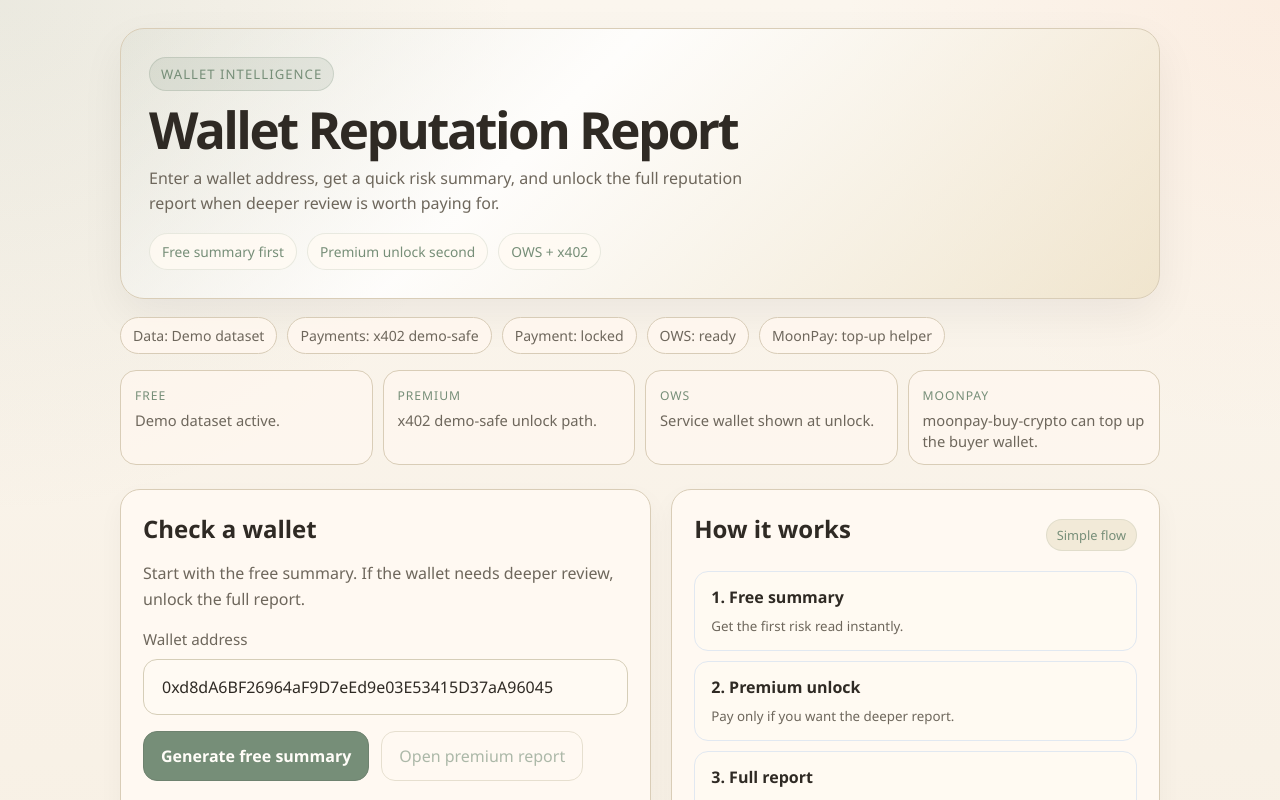
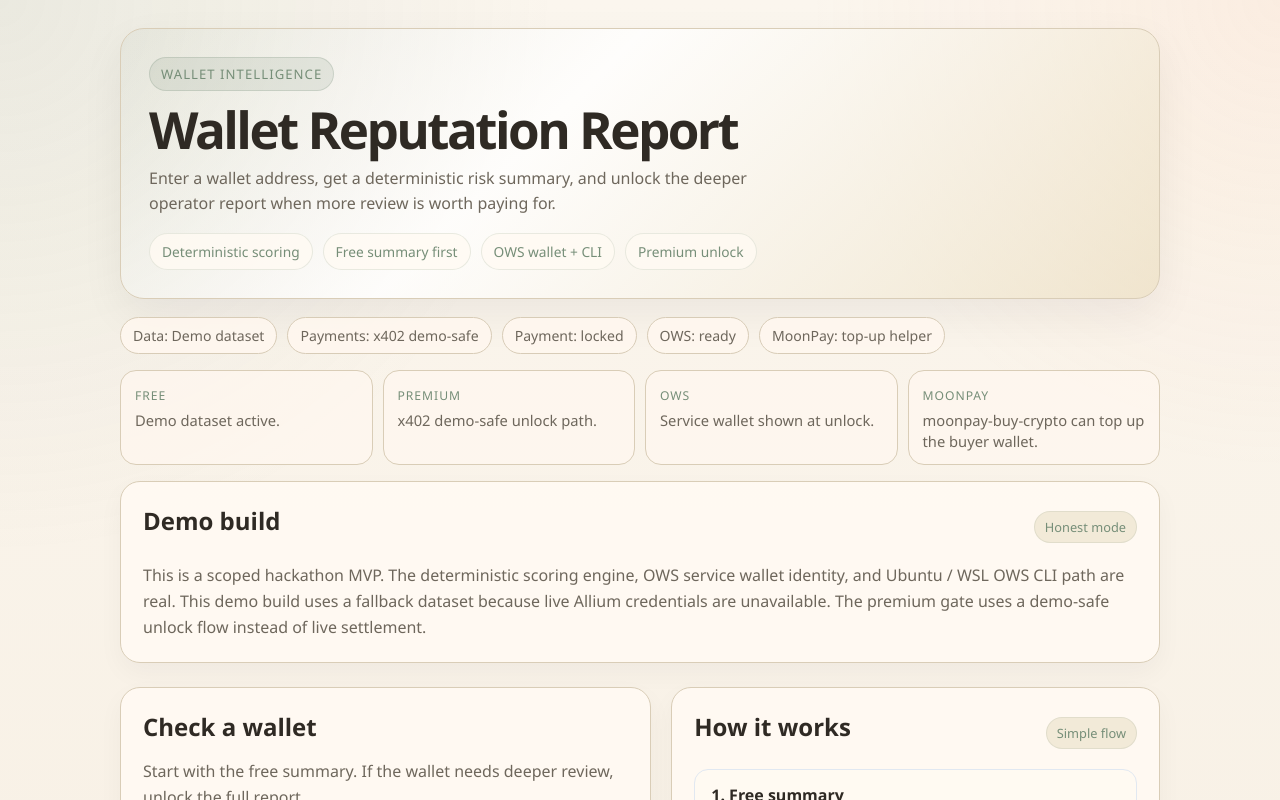
Before and after one commit to ch3ronsa/Wallet-Reputation-Report, a Next.js app: page / in a window 1280 px wide. Shown: the top 800 px of the page. Built offline with nearby package versions, Linux system fonts and the light colour scheme.

Commit message:
Clarify honest demo mode across UX and docs

```diff
--- a/app/globals.css
+++ b/app/globals.css
@@ -124,6 +124,14 @@ textarea {
   display: grid;
   gap: 10px;
   margin-top: 16px;
+}
+
+.demo-note {
+  margin-top: 16px;
+}
+
+.demo-note p {
+  margin: 0;
 }
 
 .proof-card {
--- a/app/page.tsx
+++ b/app/page.tsx
@@ -11,6 +11,7 @@ import { PremiumTeaserCard } from "@/components/report-ui/premium-teaser-card";
 import { PaywallPanel } from "@/components/report-ui/paywall-panel";
 import { PremiumReportView } from "@/components/report-ui/premium-report-view";
 import { StackProofGrid } from "@/components/report-ui/stack-proof-grid";
+import { DemoBuildNote } from "@/components/report-ui/demo-build-note";
 
 async function postJson<T>(url: string, body: Record<string, unknown>, headers?: HeadersInit): Promise<{
   status: number;
@@ -249,6 +250,8 @@ export default function HomePage() {
         owsWalletName={paywall?.owsService?.walletName}
       />
 
+      <DemoBuildNote dataMode={auditDataMode} paymentMode={paymentMode} />
+
       <section className="grid">
         <WalletForm
           address={address}
--- /dev/null
+++ b/src/components/report-ui/demo-build-note.tsx
@@ -0,0 +1,28 @@
+type DemoBuildNoteProps = {
+  dataMode: "mock" | "real";
+  paymentMode: "mock" | "real";
+};
+
+export function DemoBuildNote(props: DemoBuildNoteProps) {
+  const dataNote =
+    props.dataMode === "real"
+      ? "Live Allium data is active."
+      : "This demo build uses a fallback dataset because live Allium credentials are unavailable.";
+  const paymentNote =
+    props.paymentMode === "real"
+      ? "The premium gate is using the live x402 path."
+      : "The premium gate uses a demo-safe unlock flow instead of live settlement.";
+
+  return (
+    <section className="panel demo-note">
+      <div className="section-heading">
+        <h2>Demo build</h2>
+        <span className="section-tag">Honest mode</span>
+      </div>
+      <p>
+        This is a scoped hackathon MVP. The deterministic scoring engine, OWS service wallet identity, and Ubuntu /
+        WSL OWS CLI path are real. {dataNote} {paymentNote}
+      </p>
+    </section>
+  );
+}
--- a/src/components/report-ui/hero-section.tsx
+++ b/src/components/report-ui/hero-section.tsx
@@ -5,14 +5,15 @@ export function HeroSection() {
         <span className="hero-kicker">Wallet intelligence</span>
         <h1>Wallet Reputation Report</h1>
         <p>
-          Enter a wallet address, get a quick risk summary, and unlock the full reputation report when deeper review
-          is worth paying for.
+          Enter a wallet address, get a deterministic risk summary, and unlock the deeper operator report when more
+          review is worth paying for.
         </p>
       </div>
       <div className="hero-badges">
+        <span className="badge">Deterministic scoring</span>
         <span className="badge">Free summary first</span>
-        <span className="badge">Premium unlock second</span>
-        <span className="badge">OWS + x402</span>
+        <span className="badge">OWS wallet + CLI</span>
+        <span className="badge">Premium unlock</span>
       </div>
     </section>
   );
```
Also changed, not shown: 3 other files (tests, documents, lock files or other folders).
